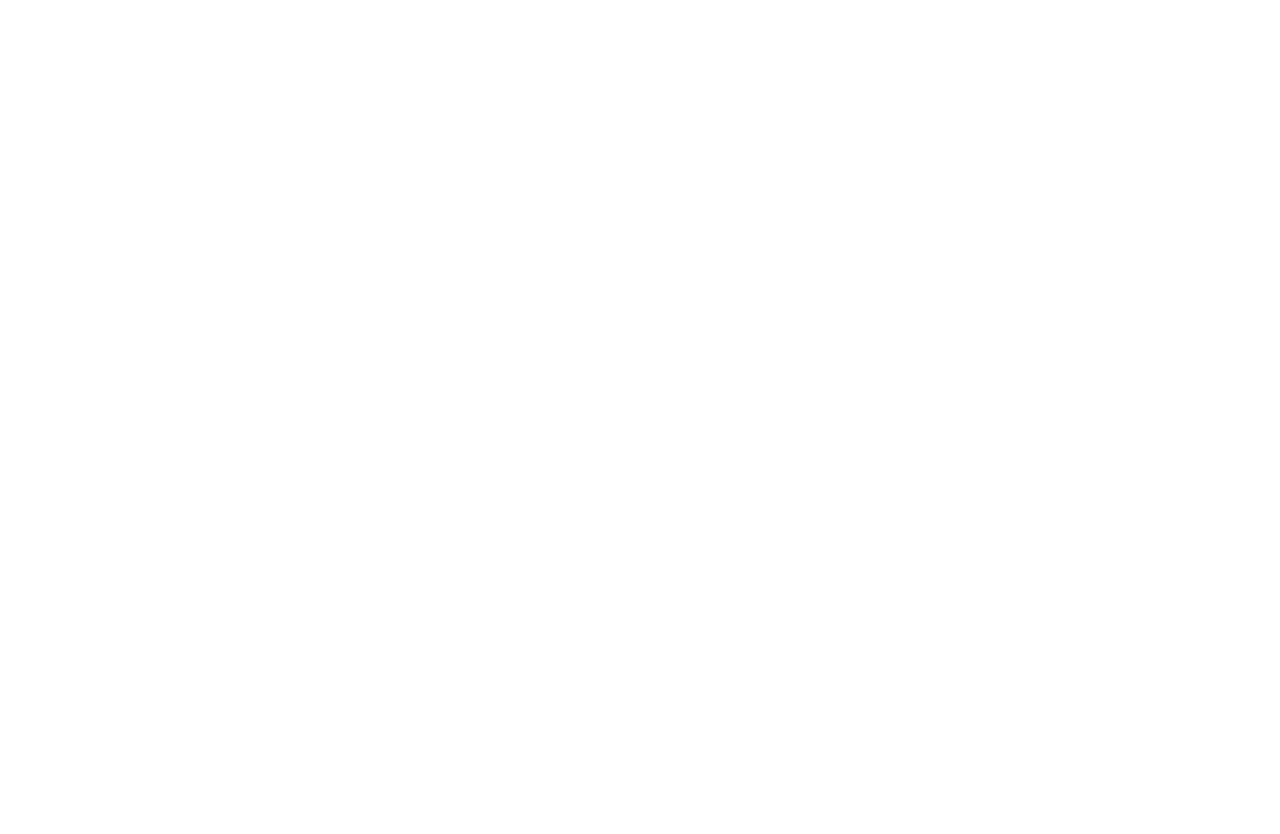
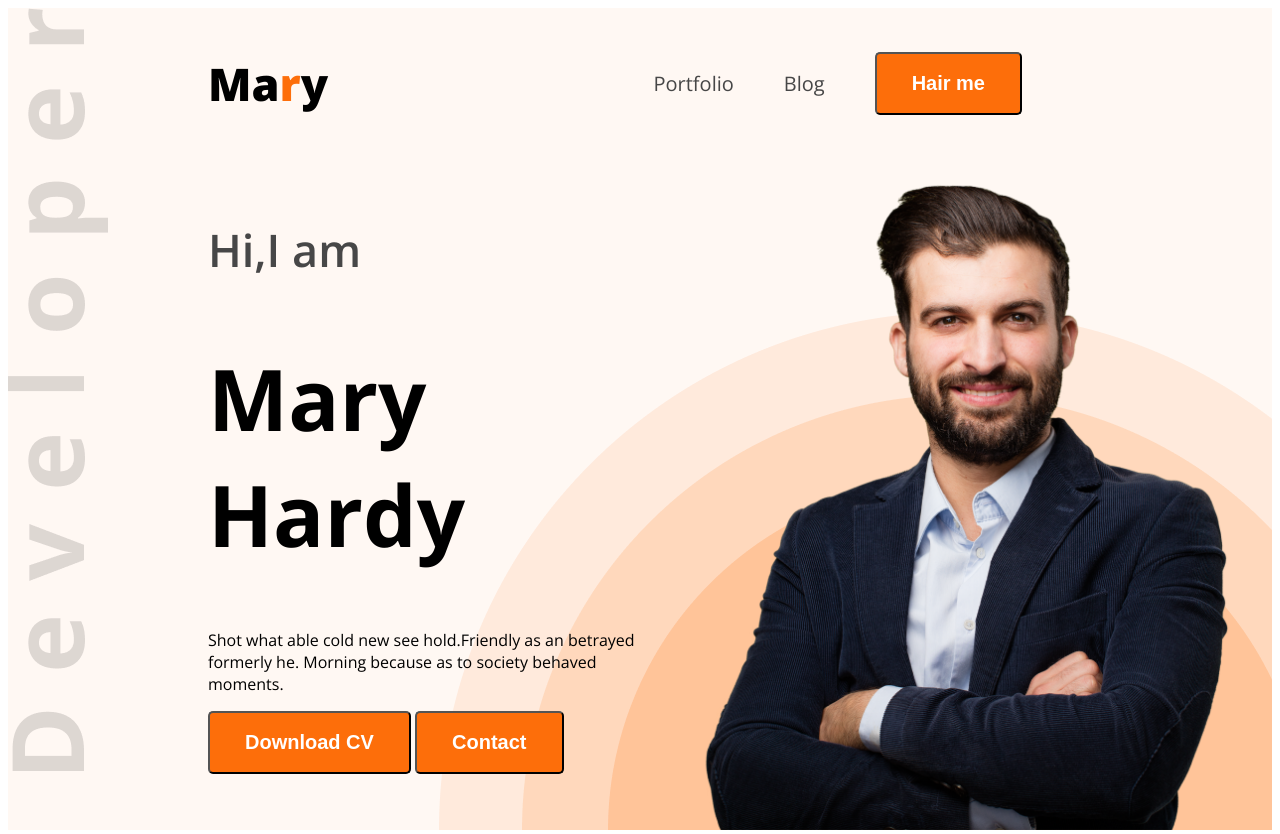
Before and after one commit to Kawsar0077/webdevelopment_portfolio, a plain HTML site: page index.html in a window 1280 px wide. Shown: the top 834 px of the page. Before the commit the page ends 800 px from the top, so only its background shows below. Drawn offline with nearby package versions, Linux system fonts and the light colour scheme.

Commit message:
added many File

```diff
--- a/index.html
+++ b/index.html
@@ -4,12 +4,63 @@
     <meta charset="UTF-8">
     <meta name="viewport" content="width=device-width, initial-scale=1.0">
     <title>Web Developer Portfolio</title>
+    <link rel="preconnect" href="https://fonts.googleapis.com">
+<link rel="preconnect" href="https://fonts.gstatic.com" crossorigin>
+<link href="https://fonts.googleapis.com/css2?family=Open+Sans:ital,wght@0,300..800;1,300..800&display=swap" rel="stylesheet">
+    <link rel="stylesheet" href="styles/portfolio.css">
 </head>
-<body>
-    <header>
+<body class="open-sans-normal">
+    <header class="header secondary-bg">
+         <nav>
+            <h3 class="nav-title">Ma<span class="text-primary">r</span>y</h3>
+            <ul>
+                <li><a class="dark-2" href="">Portfolio</a></li>
+                <li><a class="dark-2" href="">Blog</a></li>
+                <li><a href=""><button class="btn-primary">Hair me</button></a></li>
+            </ul>
+         </nav>
+         <div class="banner">
+            <div class="banner-content">
+                <h4 class="banner-greeting dark-2">Hi,I am</h4>
+                <h1 class="banner-title">Mary Hardy</h1>
+                <p class="banner-description">
+                    Shot what able cold new see hold.Friendly as an betrayed formerly he. Morning because as to society behaved moments.
+                </p>
+                <button class="btn-primary">Download CV</button>
+                 <button class="btn-primary">Contact</button>
+
+            </div>
+            <img class="banner-portfolio-pic" src="images/hardy.png" alt="">
+         </div>
 
     </header>
     <main>
+        <section class="about secondary-bg">
+            <h3 class="section-title">About Me</h3>
+            <p class="section-description">
+                I, m a designer & developer with a passion for web design. I enjoy developing simple, clean and slick websites that provide real value to the end user. Thousands of clients have procured exceptional resulfs while working with me. Delivering work within time and budget which meets clients requirements in our mata.
+            </p>
+            <div class="about-items">
+                <!-- .about-item*4>p.item-title+p.item-description -->
+                <div class="about-item">
+                    <p class="item-title">Name</p>
+                    <p class="item-description">Mary hardy</p>
+                </div>
+                <div class="about-item">
+                    <p class="item-title">Email</p>
+                    <p class="item-description">Info@gmail.com</p>
+                </div>
+                <div class="about-item">
+                    <p class="item-title">Date Of Birth</p>
+                    <p class="item-description">11 september 1998</p>
+                </div>
+                <div class="about-item">
+                    <p class="item-title">Form</p>
+                    <p class="item-description">Dumki,BD</p>
+                </div>
+            </div>
+
+        </section>
 
     </main>
     <footer>
--- /dev/null
+++ b/styles/portfolio.css
@@ -0,0 +1,100 @@
+
+.open-sans-normal {
+    font-family: "Open Sans", sans-serif;
+    font-optical-sizing: auto;
+    font-style: normal;
+    font-variation-settings:
+      "wdth" 100;
+  }
+  .secondary-bg{
+    background-color: #FFF8F3;
+  }
+.text-primary{
+    color: #FD6E0A;
+}
+.dark-2{
+    color: #474747;
+}
+.btn-primary {
+    background-color: #FD6E0A;
+    font-weight: bold;
+    font-size: 20px;
+    color: white;
+    padding: 18px 35px;
+    border-radius: 5px;
+}
+.section-title{
+    font-size: 35px;
+    font-weight: bold;
+    color: #181818;
+}
+.section-description{
+    font-size: 18px;
+    color: #757575;
+}
+.header{
+    background-image: url(../images/developer.png),url(../images/header_bg.png);
+    background-repeat: no-repeat;
+    background-position: top left,bottom right;
+}
+
+
+nav{
+    display: flex;
+    align-items: center;
+    justify-content: space-between;
+    margin: 0 200px;
+
+}
+.nav-title{
+    font-weight: 800;
+    font-size: 45px;
+}
+nav ul {
+    display: flex;
+    align-items: center;
+}
+nav ul li {
+    list-style: none;
+    margin-right: 50px;
+}
+nav li a {
+    text-decoration: none;
+    font-size: 20px;
+}
+.banner {
+    display: flex;
+    justify-content: space-between;
+    margin: 0 35px 0 200px;
+}
+.banner-content{
+    max-width: 580px;
+}
+.banner-greeting {
+    font-size: 45px;
+    font-weight: 600;
+}
+.banner-title{
+    font-size: 85px;
+    font-weight: bold;
+}
+.banner-portfolio-pic{
+    width: 580px;
+}
+main {
+    max-width: 1140px;
+    margin: 0 auto;
+}
+.about{
+    border-radius: 10px;
+    padding: 130px 150px;
+    text-align: center;
+    margin-top: 130px;
+}
+.about-items{
+    display: flex;
+    justify-content: space-around;
+}
+.item-description{
+    font-weight: 600;
+}
```
